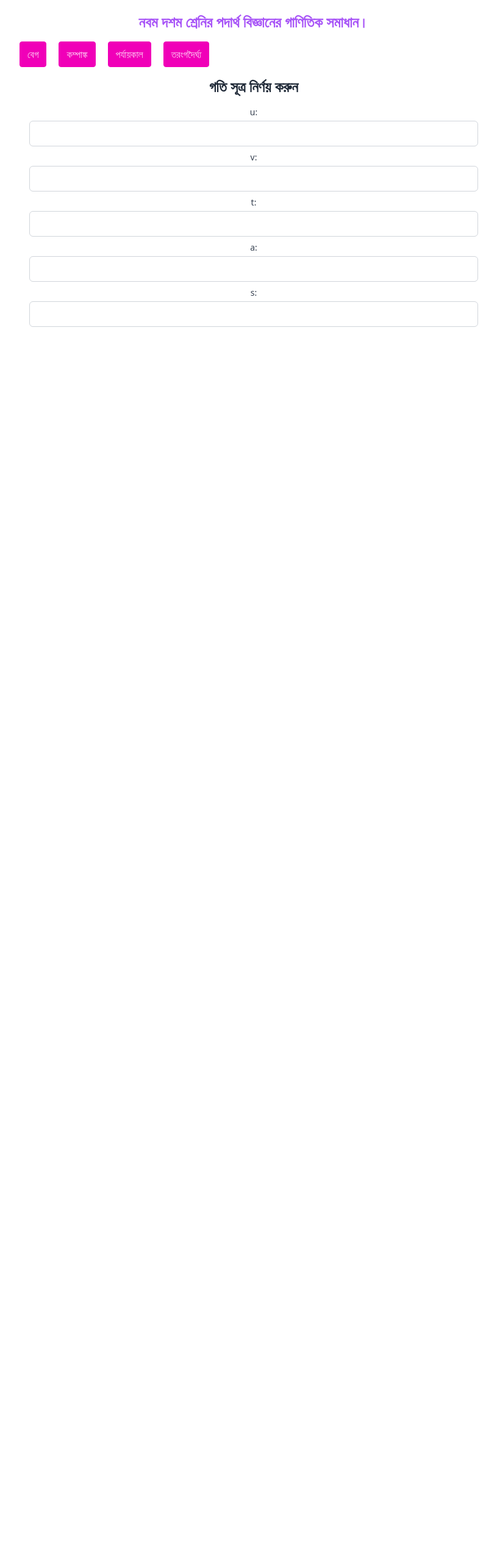
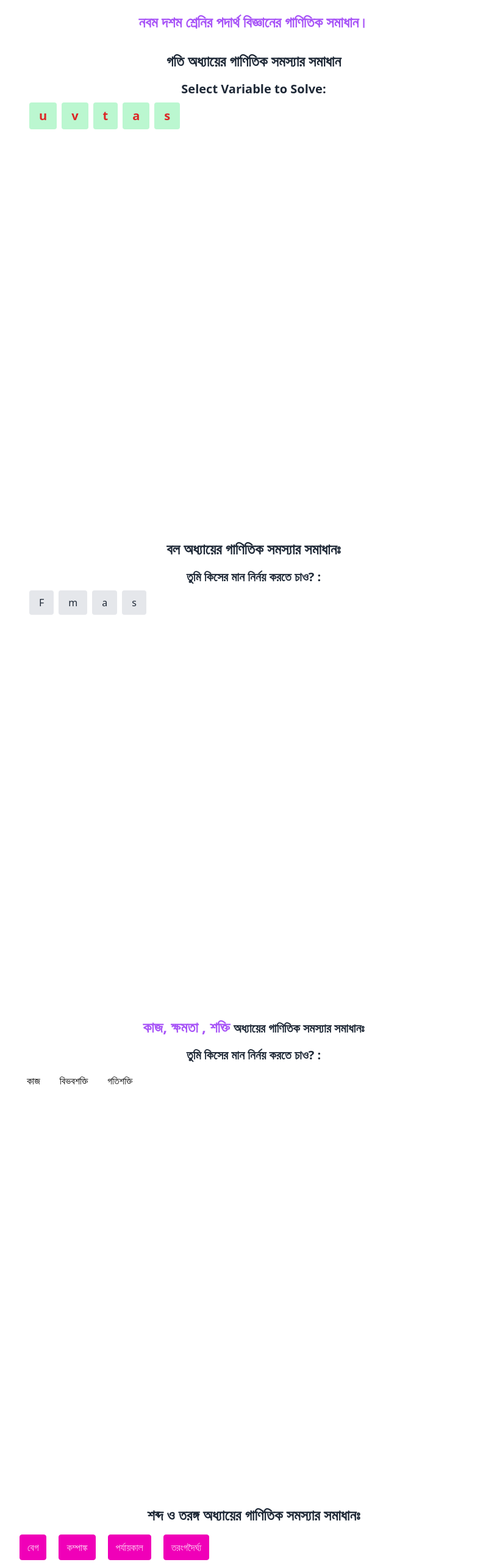
Before and after one commit to almubin78/Physics-Problems-solving-website, a React (Create React App) app: page / in a window 1280 px wide. Shown: the top 2566 px of the page at 61% size, without its empty margins (224-1039 px from the left). Before the commit the page ends 800 px from the top, so only its background shows below. Built offline with nearby package versions, Linux system fonts and the light colour scheme.

Commit message:
change some code after debug

```diff
--- a/src/App.js
+++ b/src/App.js
@@ -13,9 +13,9 @@ function App() {
   return (
     <div className="App w-3/5 mx-auto items-center">
       <h1 className="text-2xl mt-5 font-bold text-purple-500 mb-4"> নবম দশম শ্রেনির পদার্থ বিজ্ঞানের গাণিতিক সমাধান। </h1>
-      {/* <MotionCalculator/>
+      <MotionCalculator/>
       <ForceCalculator/>
-      <WorkPowerEnergy/> */}
+      <WorkPowerEnergy/>
       <SoundAndWave/>
       <FormulaFinderForMotion/>
     </div>
--- a/src/chapterBased/Force/ForceCalculator.js
+++ b/src/chapterBased/Force/ForceCalculator.js
@@ -110,7 +110,7 @@ const ForceCalculator = () => {
 
 
   return (
-    <div className="p-4">
+    <div className="p-4  min-h-screen">
       <h1 className="text-2xl font-bold mb-4 border-green-500">বল অধ্যায়ের গাণিতিক সমস্যার সমাধানঃ </h1>
 
       {/* Step 1: Select variable to solve */}
--- a/src/chapterBased/Motion/MotionCalculator.js
+++ b/src/chapterBased/Motion/MotionCalculator.js
@@ -129,6 +129,7 @@ const MotionCalculator = () => {
 
   // Handle input changes
   const handleInputChange = (inputName, value) => {
+    // setInputValues({});
     setInputValues({
       ...inputValues,
       [inputName]: parseFloat(value),
@@ -247,7 +248,7 @@ const MotionCalculator = () => {
   };
 
   return (
-    <div className="p-4">
+    <div className="p-4  min-h-screen">
       <h1 className="text-2xl font-bold mb-4">গতি অধ্যায়ের গাণিতিক সমস্যার সমাধান</h1>
 
       {/* Step 1: Select variable to solve */}
--- a/src/chapterBased/SoundAndWave/SoundAndWave.js
+++ b/src/chapterBased/SoundAndWave/SoundAndWave.js
@@ -87,7 +87,8 @@ const SoundAndWave = () => {
   console.log(inputValues,'==inputValues');
   console.log(result,'==result');
   return (
-    <div className=" mx-0">
+    <div className=" mx-0 min-h-screen">
+      <h1 className="text-2xl font-bold mb-4 border-green-500">শব্দ ও তরঙ্গ অধ্যায়ের গাণিতিক সমস্যার সমাধানঃ</h1>
       {/* step-1 select problem*/}
       <div className="flex flex-wrap gap-5">
         {targetFromMany.map((selectProblem) => (
--- a/src/chapterBased/WorkPowerEnergy/WorkPowerEnergy.js
+++ b/src/chapterBased/WorkPowerEnergy/WorkPowerEnergy.js
@@ -54,14 +54,14 @@ const WorkPowerEnergy = () => {
 
   // রেন্ডার
   return (
-    <div>
+    <div className=" min-h-screen">
       <h1 className="text-xl font-bold mb-4 border-green-500">
         <span className="text-2xl text-purple-500"> কাজ, ক্ষমতা , শক্তি </span>{" "}
         অধ্যায়ের গাণিতিক সমস্যার সমাধানঃ{" "}
       </h1>
 
       {/* Step 1: Select variable to solve */}
-      <div className="mb-4">
+      <div className="mb-4 ">
         <h2 className="text-xl font-semibold">
           তুমি কিসের মান নির্নয় করতে চাও? :
         </h2>
--- a/src/chapterBasedWhenLawUnKnown/Motion/FormulaFinderForMotion.js
+++ b/src/chapterBasedWhenLawUnKnown/Motion/FormulaFinderForMotion.js
@@ -8,6 +8,7 @@ const FormulaFinderForMotion = () => {
 
     const formulas = [
       { formula: 'a = (v - u) / t', required: ['u', 'v', 't'], compute: (vals) => (vals.v - vals.u) / vals.t },
+      { formula: 's = (ut + 0.5*a * t^2) এখানে a = (v-u)/t', required: ['u', 'v', 't'], compute: (vals) => (vals.u * vals.t + 0.5 * vals.t * vals.t *((vals.v - vals.u) / vals.t))  },
       { formula: 's = ut + 0.5 * a * t^2', required: ['u', 't', 'a'], compute: (vals) => vals.u * vals.t + 0.5 * vals.a * vals.t ** 2 },
       { formula: 'v^2 = u^2 + 2as', required: ['u', 'a', 's'], compute: (vals) => Math.sqrt(vals.u ** 2 + 2 * vals.a * vals.s) },
       { formula: 's = ((u + v) / 2) * t', required: ['u', 'v', 't'], compute: (vals) => ((vals.u + vals.v) / 2) * vals.t },
@@ -32,7 +33,7 @@ const FormulaFinderForMotion = () => {
     };
 
     return (
-      <div className="p-4">
+      <div className="p-4 min-h-screen">
         <h1 className="text-2xl font-bold mb-4">গতি সূত্র নির্ণয় করুন</h1>
         <div>
           {['u', 'v', 't', 'a', 's'].map((variable) => (
```
